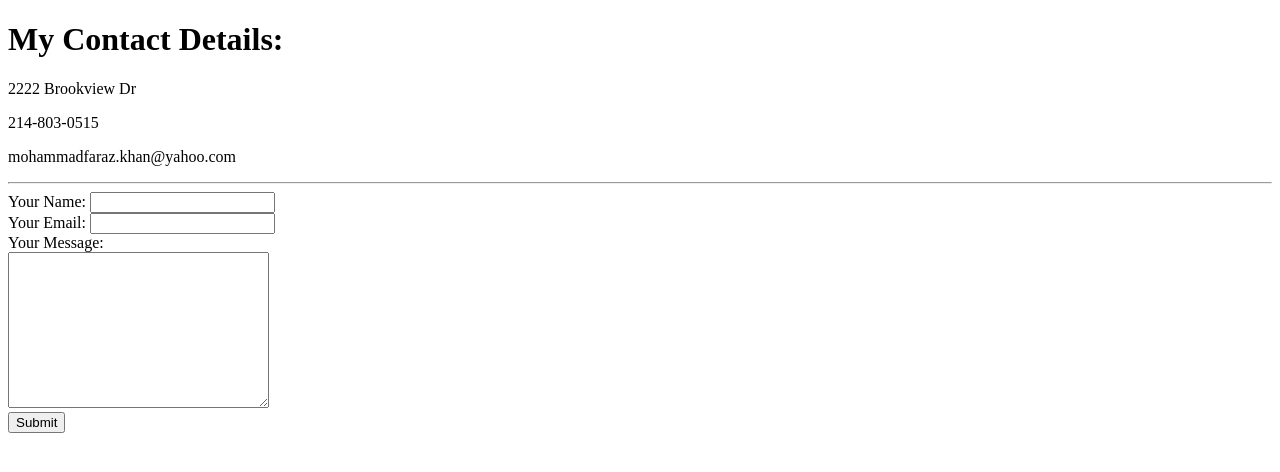
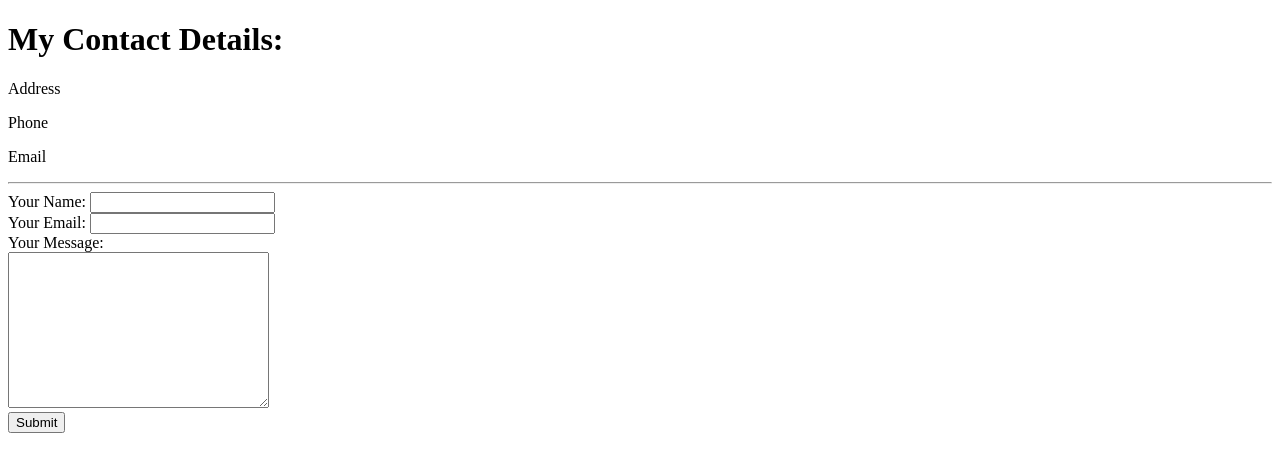
Before and after one commit to mohammadfarazk/cv, a plain HTML site: page contacts.html in a window 1280 px wide. Drawn offline with Linux system fonts and the light colour scheme.

Commit message:
Address Change

```diff
--- a/contacts.html
+++ b/contacts.html
@@ -6,9 +6,9 @@
 </head>
 <body>
   <h1>My Contact Details: </h1>
-  <p> 2222 Brookview Dr </p>
-  <p> 214-803-0515 </p>
-  <p> mohammadfaraz.khan@yahoo.com</p>
+  <p> Address </p>
+  <p> Phone </p>
+  <p> Email</p>
 <hr>
 <form class="" action="mailto:info@londonappbrewery.com" mthod="post" enctype="text/plain">
 <la>Your Name:</la>
```
